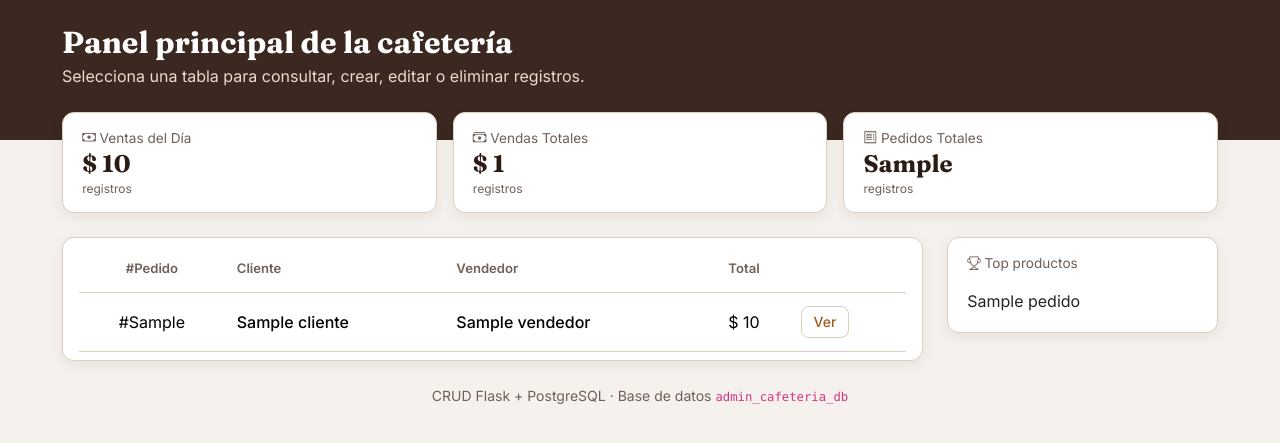
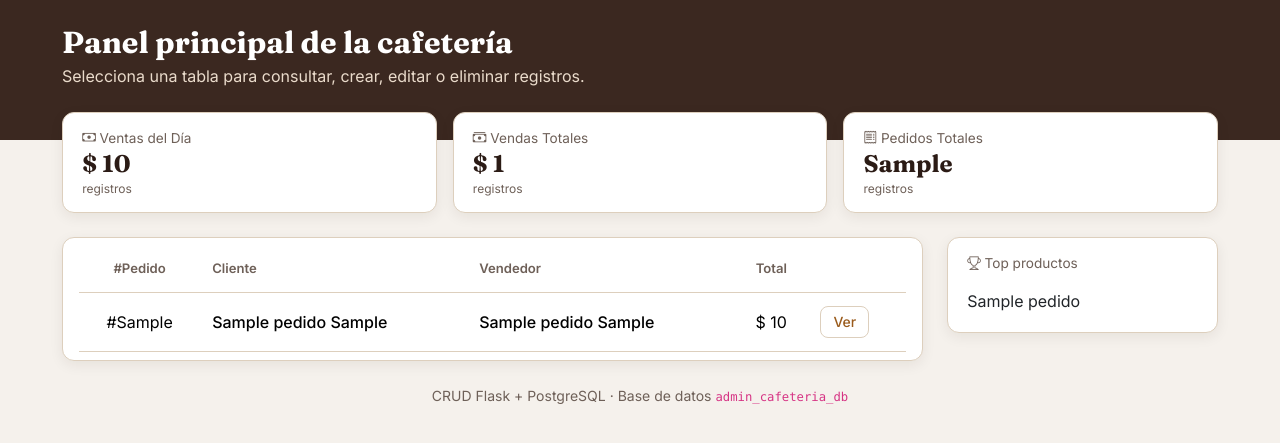
Before and after one commit to Luisa626/admin_cafeteria, a Flask app: page / in a window 1280 px wide. Shown: the part 55-498 px from the top of the page. Run offline with Flask 3, Linux system fonts and the light colour scheme; a database or web service that is not in the repository returns one stand-in record (values such as "Sample title"); some libraries are stand-ins or nearby versions.

Commit message:
correciones esteticas de la tabla pededios en la pagina principales

```diff
--- a/app.py
+++ b/app.py
@@ -43,8 +43,10 @@ def create_app():
 
         pedidos_recientes = db.query("""
             SELECT p.id_pedido, p.fecha_compra,
-                c.nombre_cliente AS cliente,
-                v.nombre_vendedor AS vendedor,
+                c.nombre_cliente,
+                c.apellido_cliente,
+                v.nombre_vendedo,
+                v.apellido_vendedor,
                 COALESCE(SUM(d.cantidad * d.precio_unitario), 0) AS total
             FROM pedidos p
             JOIN clientes c   ON c.id_cliente = p.id_cliente
--- a/templates/index.html
+++ b/templates/index.html
@@ -40,8 +40,8 @@
                 {% for pedidos in pedidos %}
                 <tr>
                 <td class="text-center">#{{ pedidos.id_pedido }}</td>
-                <td class="fw-medium">{{ pedidos.cliente }}</td>
-                <td class="fw-medium">{{ pedidos.vendedor }}</td>
+                <td class="fw-medium">{{ pedidos.nombre_cliente }} {{ pedidos.apellido_cliente }}</td>
+                <td class="fw-medium">{{ pedidos.nombre_vendedor }} {{ pedidos.apellido_vendedor }}</td>
                 <td class="text-center">{{ pedidos.total|pesos }}</td>
                 <td>
                     <a href="{{ url_for('pedidos.ver', id_pedido=pedidos.id_pedido) }}"
```
